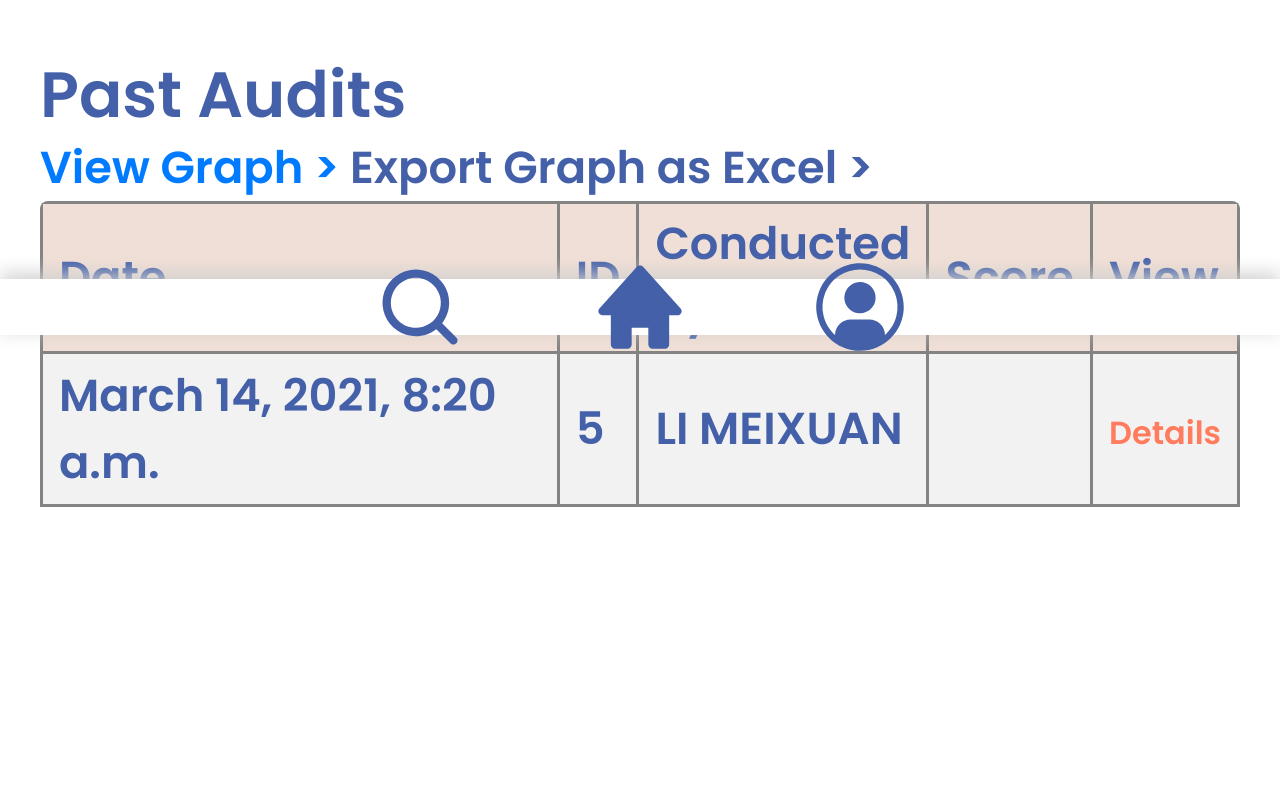
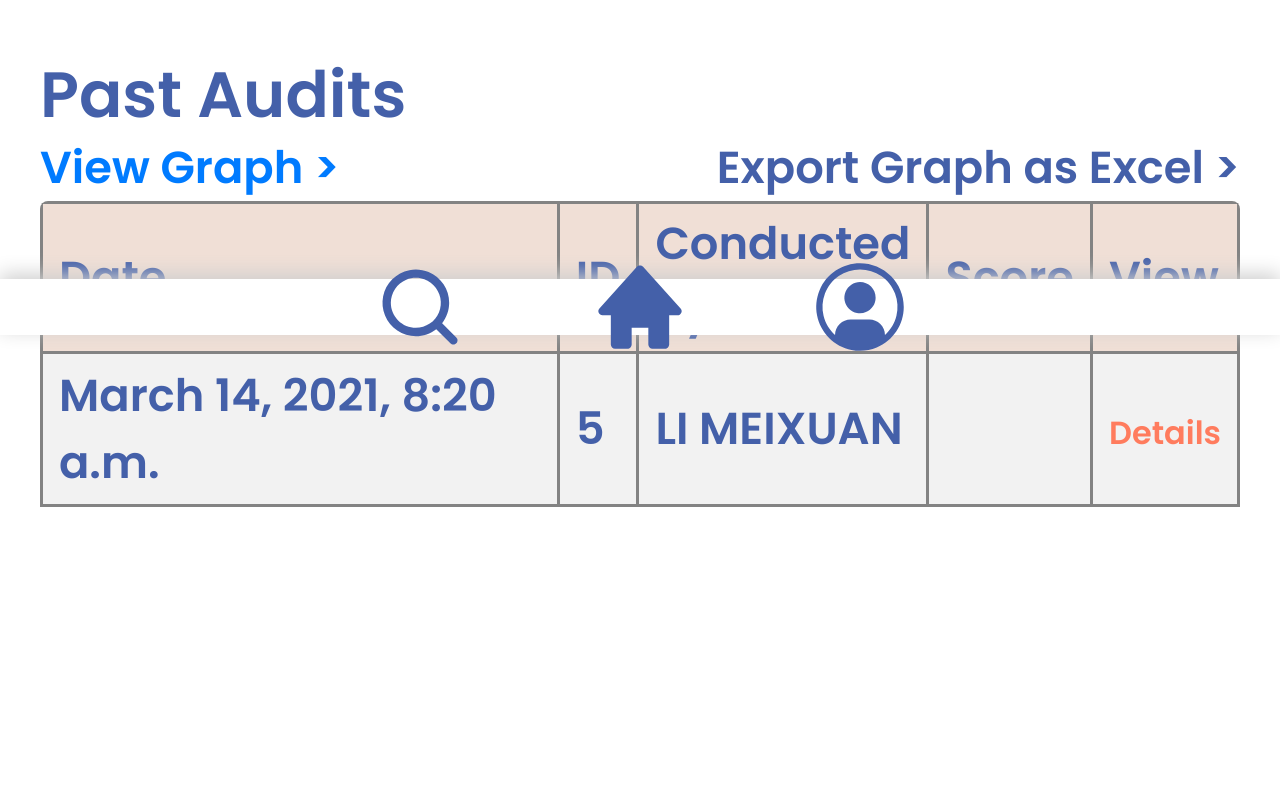
Before and after one commit to rebbyling/50003-frontend, a Django app: page /tenantsD/1/ in a window 1280 px wide. Shown: the part 465-1265 px from the top of the page. Run offline with Django 3.2, Linux system fonts and the light colour scheme; data comes from the database, SQL or seed files in the repository; some libraries are stand-ins or nearby versions.

Commit message:
tenant detail update

```diff
--- a/SingHealth/accounts/templates/accounts/chart.html
+++ b/SingHealth/accounts/templates/accounts/chart.html
@@ -73,6 +73,7 @@
 
 {% block content %}
 <canvas id="myChart" class="chartjs-render-monitor" width="400" height="300"></canvas>
+<a style="float:right">Export Graph as Excel ></a>
 {% endblock content %}
         {% include 'accounts/navbar.html' %}
 </body>
--- a/SingHealth/accounts/templates/accounts/tenantsdetails.html
+++ b/SingHealth/accounts/templates/accounts/tenantsdetails.html
@@ -25,7 +25,7 @@
 
         <h2>Past Audits</h2>
         <div><a href={% url 'chart' %}>View Graph ></a>
-        <a>Export Graph as Excel ></a></div>
+        <a style="float:right">Export Graph as Excel ></a></div>
 
         <table>
             <tr>
```
Also changed, not shown: SingHealth/static/CSS/index.css (line endings or trailing spaces).
